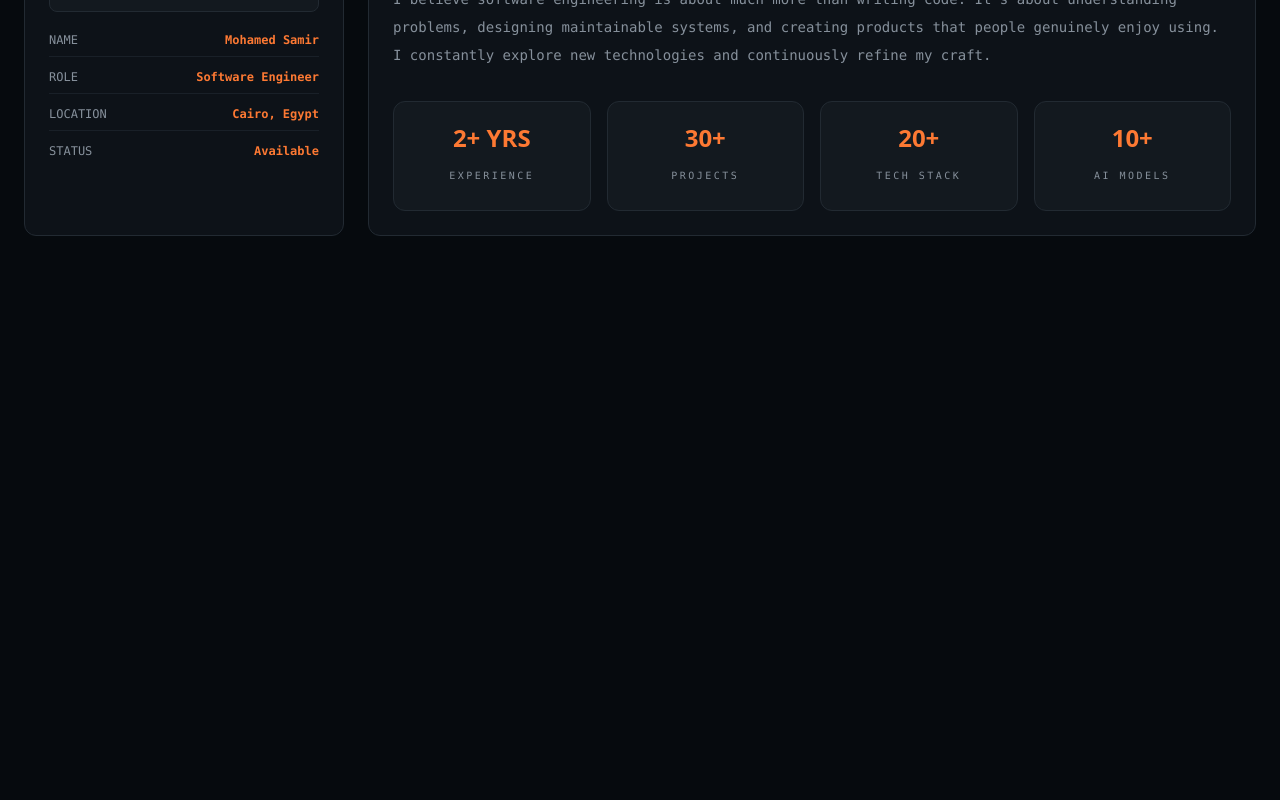
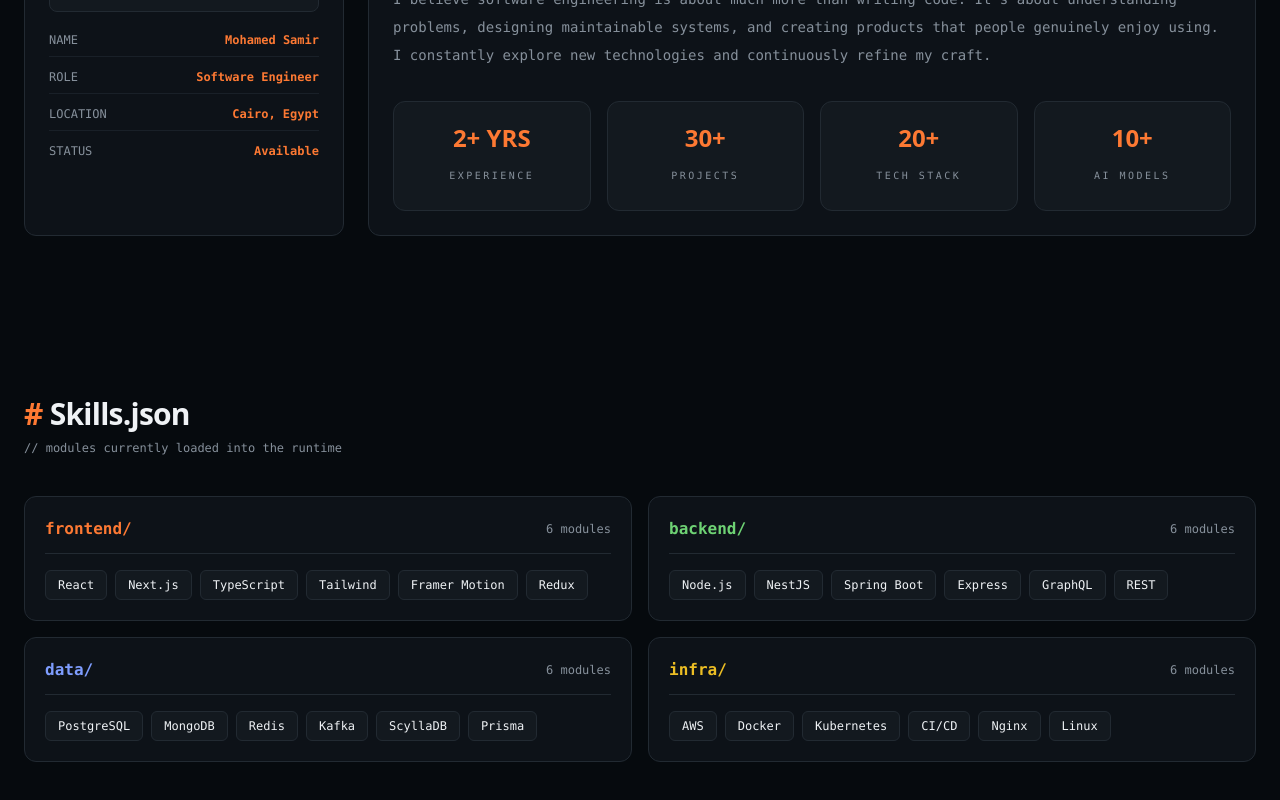
Before and after one commit to Mohamed-n-Samir/Portfolio, a React app: page / in a window 1280 px wide. Shown: the part 1334-2134 px from the top of the page. Before the commit the page ends 1650 px from the top, so only its background shows below. Built offline with nearby package versions, Linux system fonts and the light colour scheme; the HTML template or start-up script is replaced by a standard one.

Commit message:
adding skills section and finished it's styling

```diff
--- /dev/null
+++ b/src/components/Skills.tsx
@@ -0,0 +1,31 @@
+import Section from "@/components/Section";
+import { skills } from "@/data/skills";
+
+function Skills() {
+  return (
+    <Section id="skills" title="# Skills.json" subtitle="// modules currently loaded into the runtime">
+      <div className="grid gap-4 md:grid-cols-2">
+        {skills.map((g) => (
+          <div key={g.title} className="panel lift lift-hover p-5">
+            <div className="mb-4 flex items-center justify-between border-b border-border pb-3">
+              <span className={`font-semibold ${g.color}`}>{g.title}</span>
+              <span className="text-xs text-muted-foreground">{g.items.length} modules</span>
+            </div>
+            <div className="flex flex-wrap gap-2">
+              {g.items.map((s) => (
+                <span
+                  key={s}
+                  className="rounded-md border border-border bg-panel-2 px-3 py-1.5 text-xs transition hover:-translate-y-0.5 hover:border-accent/40 hover:text-accent"
+                >
+                  {s}
+                </span>
+              ))}
+            </div>
+          </div>
+        ))}
+      </div>
+    </Section>
+  );
+}
+
+export default Skills
--- a/src/data/skills.ts
+++ b/src/data/skills.ts
@@ -1,6 +1,25 @@
-const loaded_modules = ["React", "Next.js", "Node.js", "TypeScript", "Java", "Spring",]
-const skills = {
+const loaded_modules = ["React", "Next.js", "Node.js", "TypeScript", "Java", "Spring"];
+const skills: Array<{ title: string; color: string; items: string[] }> = [
+  {
+    title: "frontend/",
+    color: "text-accent",
+    items: ["React", "Next.js", "TypeScript", "Tailwind", "Framer Motion", "Redux"],
+  },
+  {
+    title: "backend/",
+    color: "text-accent-2",
+    items: ["Node.js", "NestJS", "Spring Boot", "Express", "GraphQL", "REST"],
+  },
+  {
+    title: "data/",
+    color: "text-accent-3",
+    items: ["PostgreSQL", "MongoDB", "Redis", "Kafka", "ScyllaDB", "Prisma"],
+  },
+  {
+    title: "infra/",
+    color: "text-warning",
+    items: ["AWS", "Docker", "Kubernetes", "CI/CD", "Nginx", "Linux"],
+  },
+];
 
-}
-
-export { skills, loaded_modules }
+export { skills, loaded_modules };
--- a/src/pages/Home.tsx
+++ b/src/pages/Home.tsx
@@ -1,6 +1,7 @@
 import Navbar from "@/components/Navbar";
 import Hero from "@/components/Hero";
 import About from "@/components/About";
+import Skills from "@/components/Skills";
 
 function Home() {
   return (
@@ -9,6 +10,7 @@
       <main className="mx-auto max-w-7xl px-6">
         <Hero/>
         <About/>
+        <Skills/>
       </main>
     </div>
   );
```
